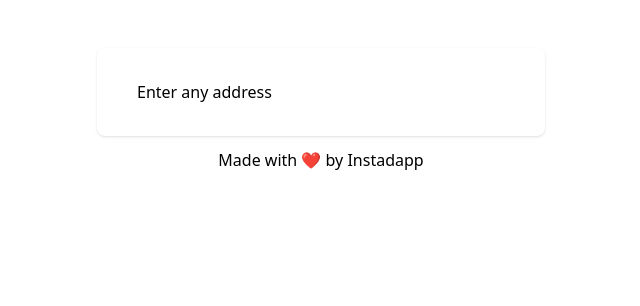
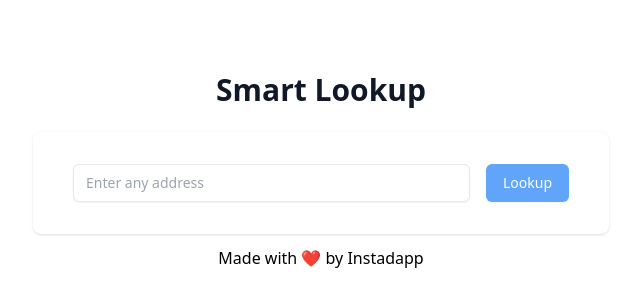
Before and after one commit to Instadapp/smart-lookup, a Nuxt app: page / in a window 1280 px wide. Shown: the top 306 px of the page, without its empty margins (319-959 px from the left). Built offline with nearby package versions, Linux system fonts and the light colour scheme.

Commit message:
Update index.vue

```diff
--- a/pages/index.vue
+++ b/pages/index.vue
@@ -1,7 +1,38 @@
+<script setup lang="ts">
+const router = useRouter();
+const address = ref();
+
+const lookup = () => {
+  if (!address.value) {
+    return;
+  }
+
+  router.push(`/${address.value}`);
+};
+</script>
 <template>
-  <div class="sm:mx-auto sm:w-full sm:max-w-md">
-    <div class="bg-white py-8 px-4 shadow sm:rounded-lg sm:px-10">
-      <div>Enter any address</div>
+  <div class="sm:mx-auto sm:w-full sm:max-w-xl">
+    <h2 class="mt-6 text-center text-3xl font-extrabold text-gray-900">
+      Smart Lookup
+    </h2>
+
+    <div
+      class="mt-6 bg-white py-8 px-4 shadow sm:rounded-lg sm:px-10 flex items-center gap-4"
+    >
+      <input
+        v-model="address"
+        class="appearance-none block w-full px-3 py-2 border border-gray-200 rounded-md shadow-sm placeholder-gray-400 focus:outline-none focus:ring-blue-500 focus:border-blue-500 sm:text-sm"
+        placeholder="Enter any address"
+      />
+
+      <button
+        @click="lookup"
+        type="submit"
+        :disabled="!address"
+        class="flex-shrink-0 flex justify-center py-2 px-4 border border-transparent rounded-md shadow-sm text-sm font-medium text-white bg-blue-600 disabled:bg-blue-400 hover:bg-blue-700 focus:outline-none focus:ring-2 focus:ring-offset-2 focus:ring-blue-500"
+    >
+        Lookup
+      </button>
     </div>
   </div>
 </template>
```
